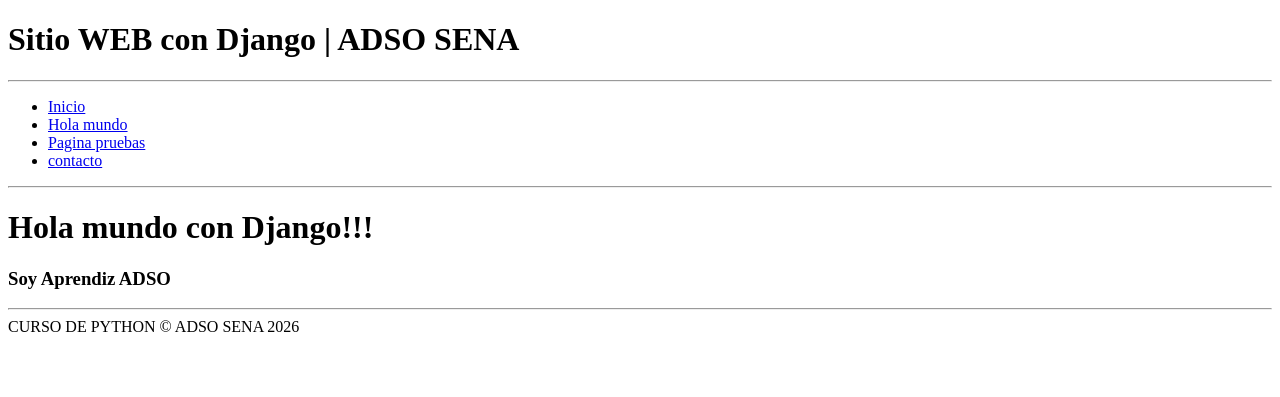
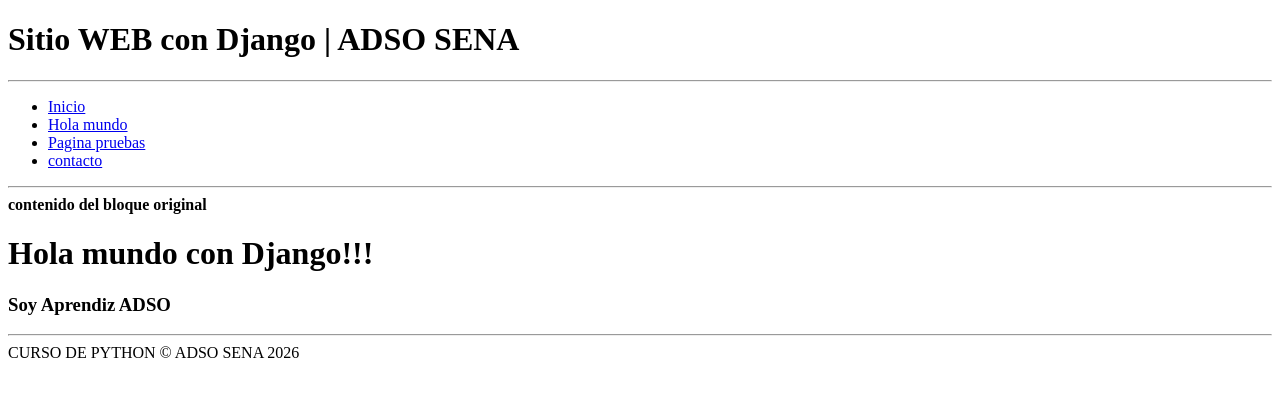
Before and after one commit to russellortiz12-create/Primer-proyecto-Django, a Django app: page /hola-mundo/ in a window 1280 px wide. Shown: the top 397 px of the page. Run offline with Django 5.2, Linux system fonts and the light colour scheme.

Commit message:
fix: Agregamos cmabios al layaut para acontinuacion empezamos con el ccs en Django

```diff
--- a/22-django/AprendiendoDjango/miapp/templates/hola_mundo.html
+++ b/22-django/AprendiendoDjango/miapp/templates/hola_mundo.html
@@ -2,6 +2,7 @@
 
 {% block title %} Hola Mundo {% endblock %}
 {% block content %}
+{{ block.super }}
 
 <h1>Hola mundo con Django!!!</h1>
 <h3>Soy Aprendiz ADSO</h3>
--- a/22-django/AprendiendoDjango/miapp/templates/layout.html
+++ b/22-django/AprendiendoDjango/miapp/templates/layout.html
@@ -32,6 +32,7 @@
     <div id="content">
         {% block content %}
             <!-- Código que viene de los templates -->
+             <strong>contenido del bloque original</strong>
         {% endblock %}
     </div>
     <hr>
```
